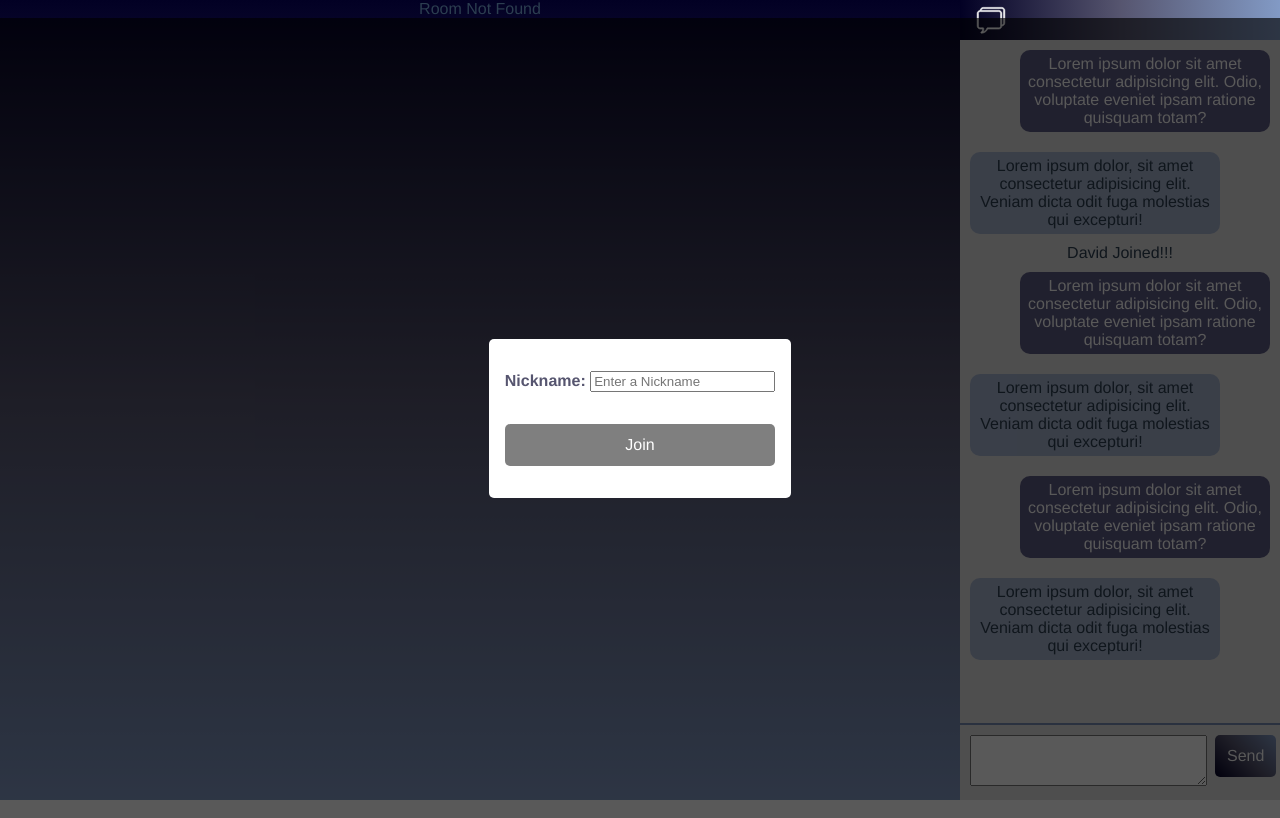
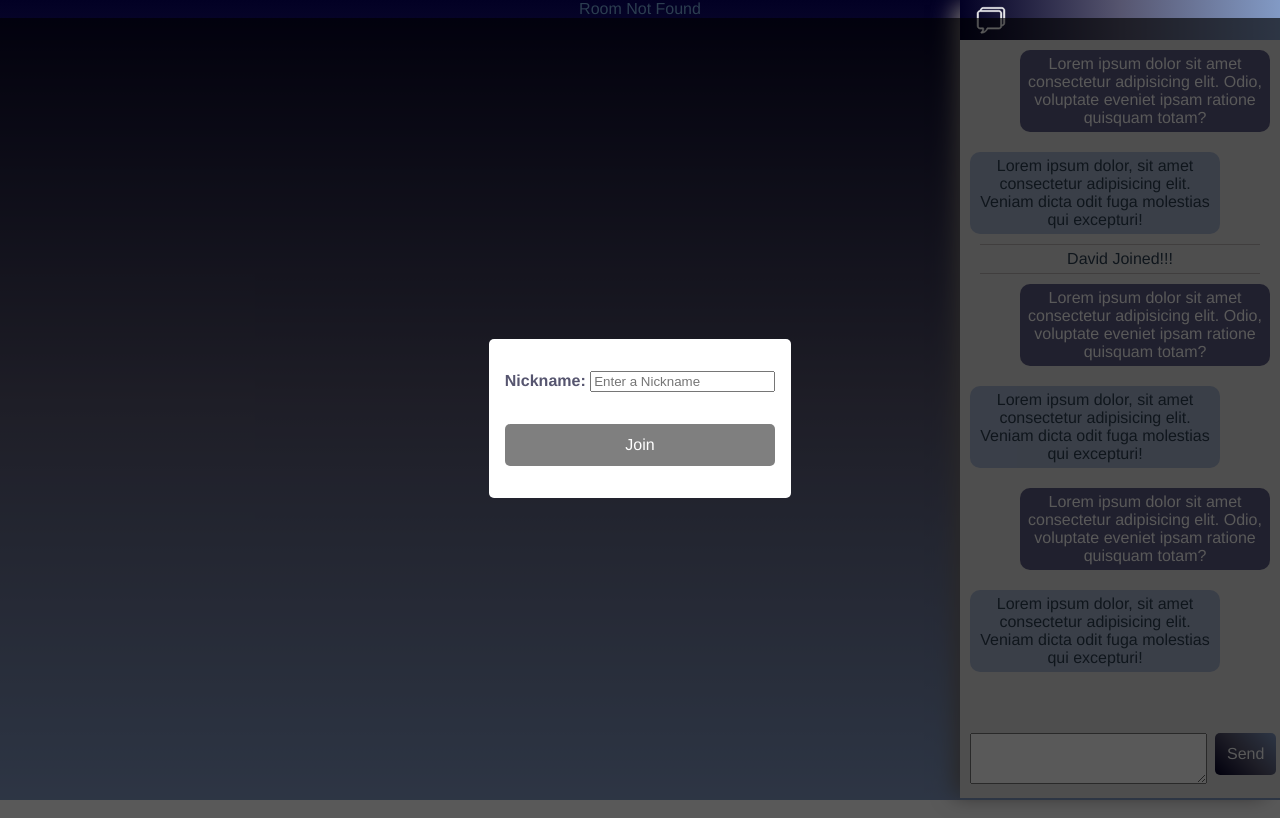
Before and after one commit to 0racularGh0st/Chatroom-PeerJs, a Vue app in the folder chatroom-client/: page /room/1 in a window 1280 px wide. Built offline with nearby package versions, Linux system fonts and the light colour scheme; what particles.vue3 would draw is missing.

Commit message:
Fix chat window

```diff
--- a/chatroom-client/src/views/ChatWindow.vue
+++ b/chatroom-client/src/views/ChatWindow.vue
@@ -1,21 +1,12 @@
 <template>
     <div>
         <div class="chat-window">
-            <div class="chat-bar">
+            <div class="chat-bar-container">
+                <div class="chat-bar">
                 <img :src="chat_icon" alt="chat icon" class="chat-icon">
             </div>
-            <div>
-                <div class="new-message">
-                    <div>
-                        <textarea name="message" id="new-message" cols="27" rows="3"></textarea>
-                    </div>
-                    <div class="button-send">
-                        <div class="button-text">Send</div>
-                    </div>
-                </div>
             </div>
-        </div>
-        <div class="chat-content">
+            <div class="chat-content">
                 <div class="self-message">
                     <div class="self-text">
                         Lorem ipsum dolor sit amet consectetur adipisicing elit. Odio, voluptate eveniet ipsam ratione quisquam totam?
@@ -52,6 +43,17 @@
                     </div>
                 </div>
             </div>
+            <div class="new-message-container">
+                <div class="new-message">
+                    <div>
+                        <textarea name="message" id="new-message" cols="27" rows="3"></textarea>
+                    </div>
+                    <div class="button-send">
+                        <div class="button-text">Send</div>
+                    </div>
+                </div>
+            </div>
+        </div>
     </div>
 </template>
 <script>
@@ -66,17 +68,20 @@ export default {
 </script>
 <style lang="scss" scoped>
 .chat-window{
-    position: absolute;
     width: 320px;
+    z-index: 4;
     height: 100vh;
-    right: 0;
-        z-index: 4;
 }
 .chat-icon{
     height: 30px;
     width: 30px;
     padding-left: 16px;
     z-index: 4;
+}
+.chat-bar-container{
+    position: fixed;
+    display: block;
+    width: 320px;
 }
 .chat-bar{
     background: linear-gradient(90deg, #020024 0%, #56556f 50%, #829ac5 100%);
@@ -104,23 +109,24 @@ export default {
     background: linear-gradient(90deg, #020024 0%, #56556f 50%, #829ac5 100%);
   }
 }
- .new-message{
-     z-index: 4;
+.new-message-container{
     bottom: 0;
     position: fixed;
+    z-index: 99;
+    height: 77px;
+    width: 343px;
+}
+ .new-message{
     display: flex;
     padding: 10px;
-        background: #e0e0e0;
-
+    background: #e0e0e0;
   }
   .chat-content{
-      z-index: -1;
-    width: 320px;
-    float: right;
+   z-index: 1;
+    display: inline-block;
     background: #e0e0e0;
-    height: calc(100vh - 117px);
-    background-attachment: fixed;
-    margin-top: 40px;
+    padding-top: 40px;
+    padding-bottom: 77px;
   }
   .self-message{
     max-width: 240px;
@@ -147,7 +153,10 @@ export default {
       }
   }
   .notification{
-    width: 320px;
+    width: 280px;
     display: inline-block;
+    border-top: 1px solid #b7b3b3;
+    padding: 5px 0;
+    border-bottom: 1px solid #b7b3b3;
   }
 </style>
--- a/chatroom-client/src/views/Room.vue
+++ b/chatroom-client/src/views/Room.vue
@@ -2,7 +2,7 @@
   <div>
     <div class="room">
     </div>
-    <ChatWindow/>
+    <ChatWindow class="chat-window-main"/>
     <div v-show="isValidRoom">
       <div class="room-id">Room Id
           <div class="room-id-value">
@@ -348,4 +348,11 @@ video {
     background: linear-gradient(90deg, #020024 0%, #56556f 50%, #829ac5 100%);
   }
 }
+.chat-window-main{
+  position: absolute;
+    display: flex;
+    overflow-y: auto;
+    right: 0;
+    box-shadow: -11px 0px 20px -5px #777272;
+}
 </style>
```
